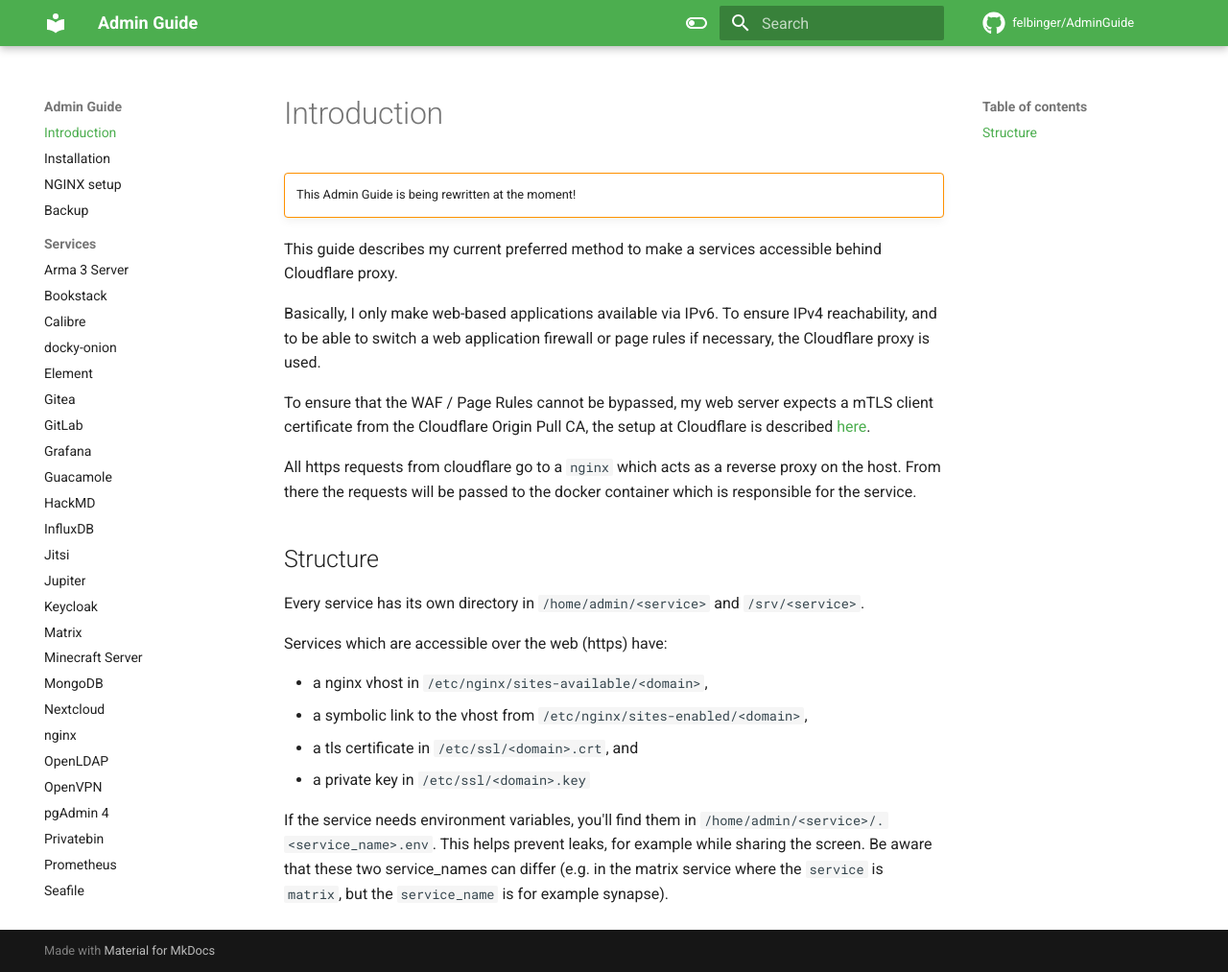
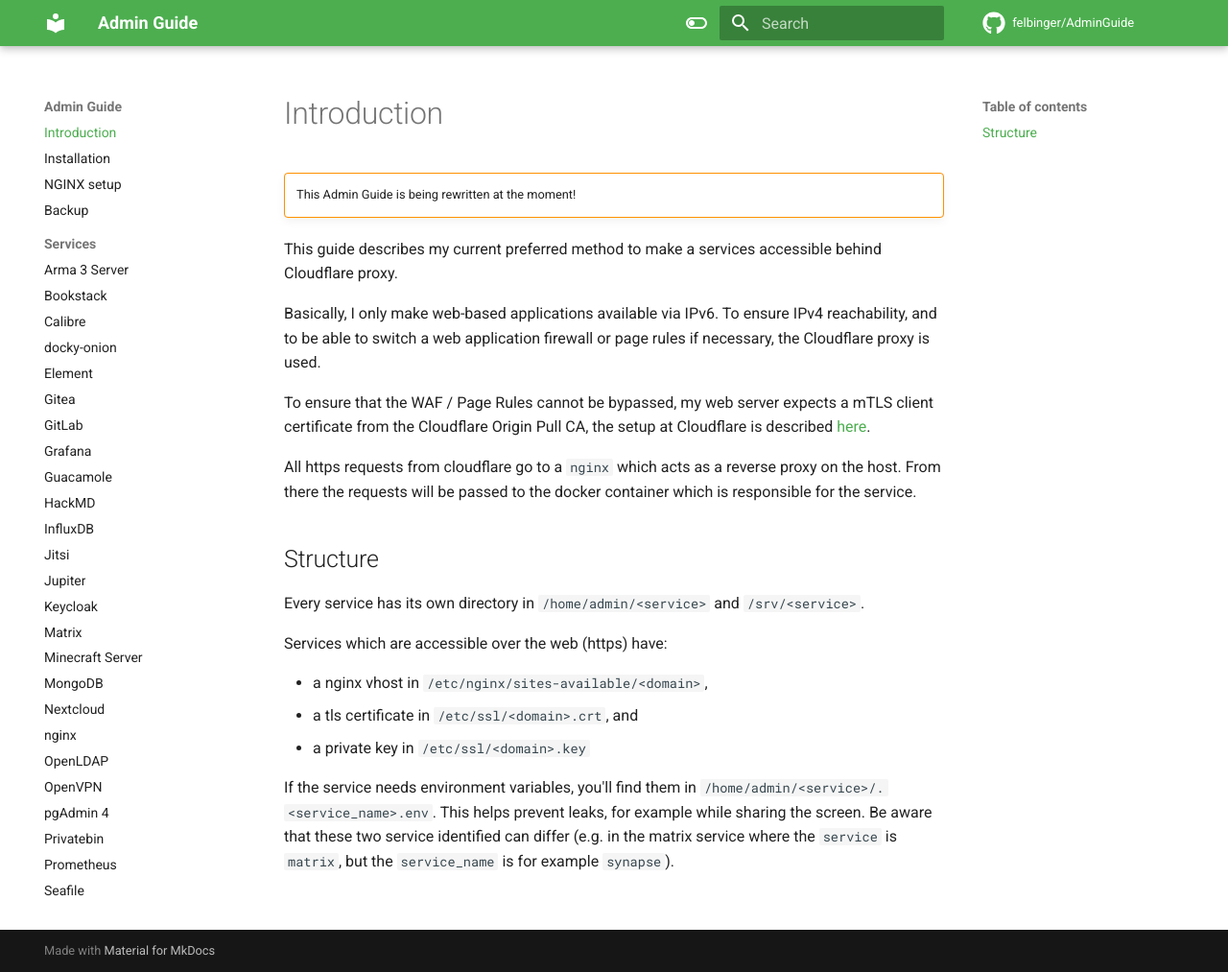
Before and after one commit to felbinger/AdminGuide, an MkDocs documentation site: the page built from docs/index.md, in a window 1280 px wide and 1013 px high. Shown: the whole window at 96% size. Built offline with MkDocs 1.6.1 and Material for MkDocs 9.7.7, drawn with Linux system fonts in a browser that asks for light colours; nearby versions of some CDN libraries; comment, search, counter and statistics services are not loaded.

Commit message:
removed dns images

```diff
--- a/docs/index.md
+++ b/docs/index.md
@@ -21,10 +21,9 @@ Every service has its own directory in `/home/admin/<service>` and `/srv/<servic
 Services which are accessible over the web (https) have:
 
 * a nginx vhost in `/etc/nginx/sites-available/<domain>`,
-* a symbolic link to the vhost from `/etc/nginx/sites-enabled/<domain>`,
 * a tls certificate in `/etc/ssl/<domain>.crt`, and
 * a private key in `/etc/ssl/<domain>.key`
 
 If the service needs environment variables, you'll find them in `/home/admin/<service>/.<service_name>.env`. This helps
-prevent leaks, for example while sharing the screen. Be aware that these two service_names can differ
-(e.g. in the matrix service where the `service` is `matrix`, but the `service_name` is for example synapse).
+prevent leaks, for example while sharing the screen. Be aware that these two service identified can differ
+(e.g. in the matrix service where the `service` is `matrix`, but the `service_name` is for example `synapse`).
```
Also changed, not shown: docs/20_installation.md (+0 -3 lines), docs/img/dns/dns-a.jpg (deleted), docs/img/dns/dns-caa.jpg (deleted), docs/img/services/loki_logs.png (deleted).
